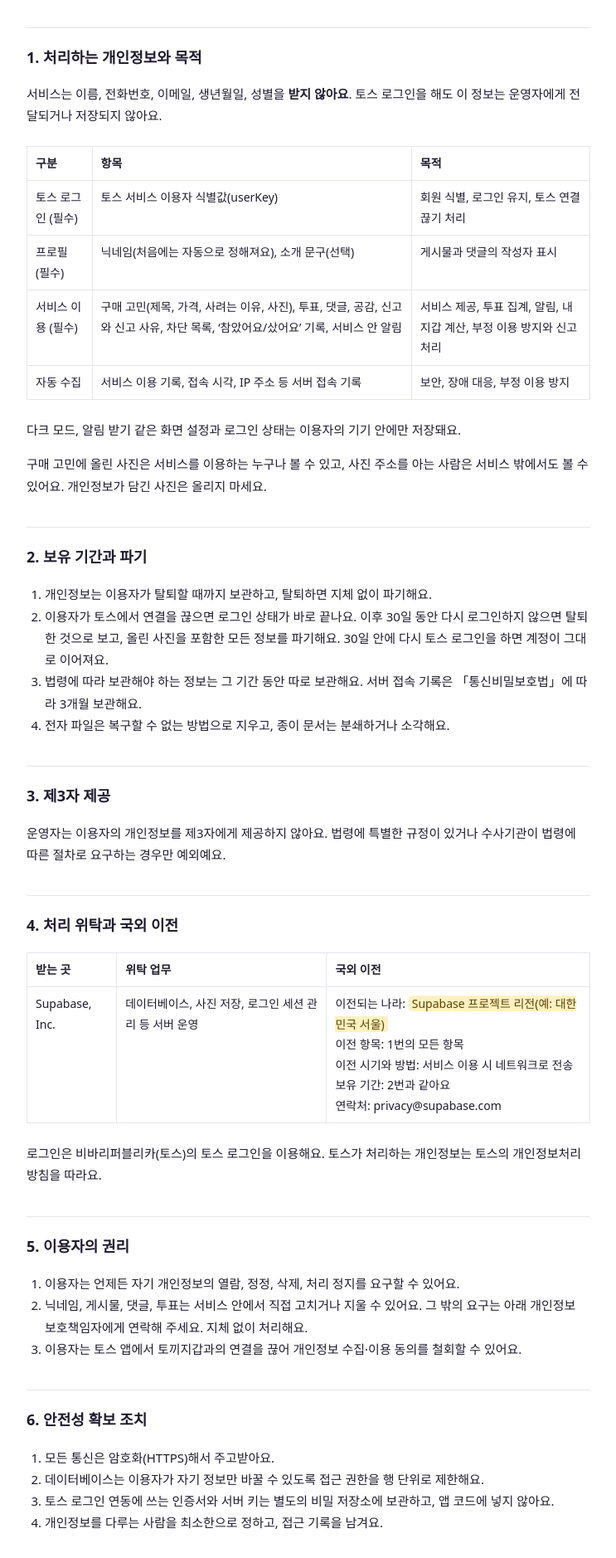
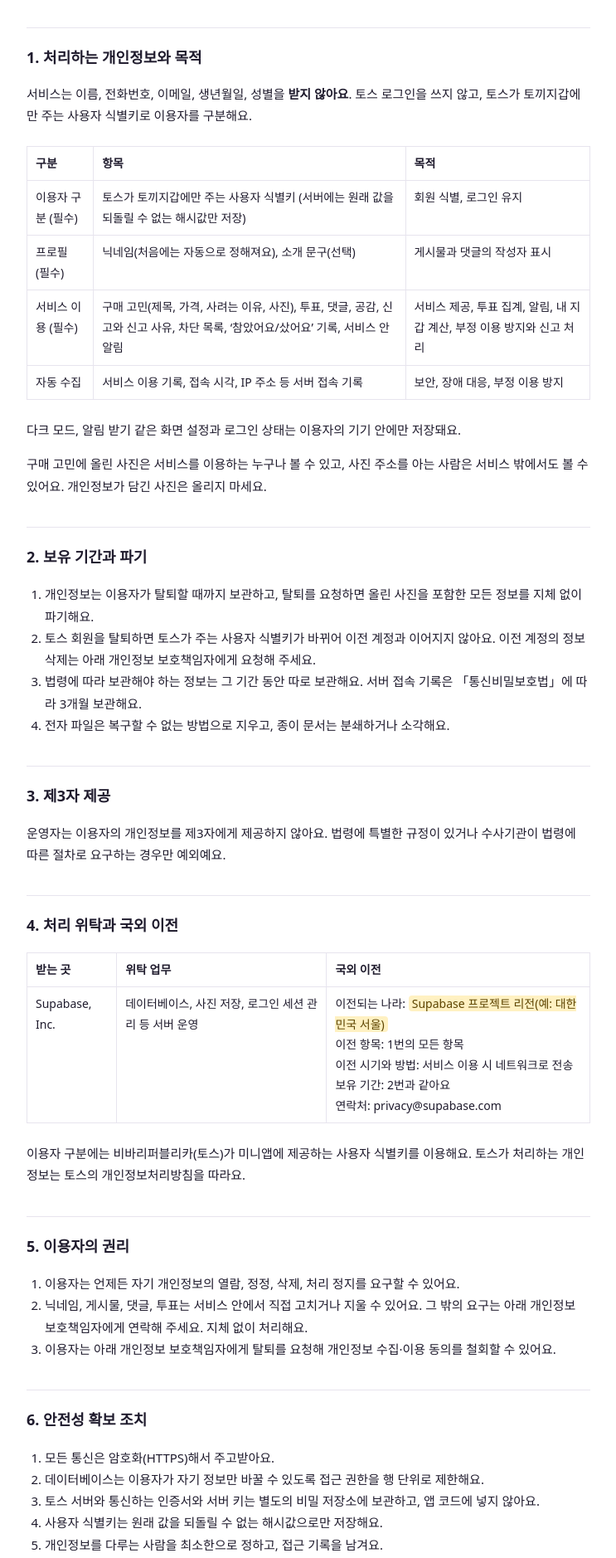
Before and after one commit to crunch28/tokki-wallet-legal, a plain HTML site: page docs/privacy.html in a window 1280 px wide. Shown: the part 228-2106 px from the top of the page at 83% size, without its empty margins (268-1011 px from the left). Drawn offline with Linux system fonts and the light colour scheme.

Commit message:
docs: 익명 사용자 식별키 기반으로 약관·개인정보처리방침 수정
Co-Authored-By: Claude Opus 5.5 <noreply@anthropic.com>

```diff
--- a/docs/privacy.html
+++ b/docs/privacy.html
@@ -17,7 +17,7 @@
   <p><mark>운영자 이름</mark>(이하 “운영자”)은 토스 미니앱 “토끼지갑”(이하 “서비스”)을 운영하면서 「개인정보 보호법」에 따라 이용자의 개인정보를 보호하고, 관련 고충을 빠르게 처리하기 위해 이 방침을 정해 공개해요.</p>
 
   <h2>1. 처리하는 개인정보와 목적</h2>
-  <p>서비스는 이름, 전화번호, 이메일, 생년월일, 성별을 <strong>받지 않아요</strong>. 토스 로그인을 해도 이 정보는 운영자에게 전달되거나 저장되지 않아요.</p>
+  <p>서비스는 이름, 전화번호, 이메일, 생년월일, 성별을 <strong>받지 않아요</strong>. 토스 로그인을 쓰지 않고, 토스가 토끼지갑에만 주는 사용자 식별키로 이용자를 구분해요.</p>
   <div class="table-wrap">
     <table>
       <thead>
@@ -25,9 +25,9 @@
       </thead>
       <tbody>
         <tr>
-          <td>토스 로그인 (필수)</td>
-          <td>토스 서비스 이용자 식별값(userKey)</td>
-          <td>회원 식별, 로그인 유지, 토스 연결 끊기 처리</td>
+          <td>이용자 구분 (필수)</td>
+          <td>토스가 토끼지갑에만 주는 사용자 식별키 (서버에는 원래 값을 되돌릴 수 없는 해시값만 저장)</td>
+          <td>회원 식별, 로그인 유지</td>
         </tr>
         <tr>
           <td>프로필 (필수)</td>
@@ -52,8 +52,8 @@
 
   <h2>2. 보유 기간과 파기</h2>
   <ol>
-    <li>개인정보는 이용자가 탈퇴할 때까지 보관하고, 탈퇴하면 지체 없이 파기해요.</li>
-    <li>이용자가 토스에서 연결을 끊으면 로그인 상태가 바로 끝나요. 이후 30일 동안 다시 로그인하지 않으면 탈퇴한 것으로 보고, 올린 사진을 포함한 모든 정보를 파기해요. 30일 안에 다시 토스 로그인을 하면 계정이 그대로 이어져요.</li>
+    <li>개인정보는 이용자가 탈퇴할 때까지 보관하고, 탈퇴를 요청하면 올린 사진을 포함한 모든 정보를 지체 없이 파기해요.</li>
+    <li>토스 회원을 탈퇴하면 토스가 주는 사용자 식별키가 바뀌어 이전 계정과 이어지지 않아요. 이전 계정의 정보 삭제는 아래 개인정보 보호책임자에게 요청해 주세요.</li>
     <li>법령에 따라 보관해야 하는 정보는 그 기간 동안 따로 보관해요. 서버 접속 기록은 「통신비밀보호법」에 따라 3개월 보관해요.</li>
     <li>전자 파일은 복구할 수 없는 방법으로 지우고, 종이 문서는 분쇄하거나 소각해요.</li>
   </ol>
@@ -82,20 +82,21 @@
       </tbody>
     </table>
   </div>
-  <p>로그인은 비바리퍼블리카(토스)의 토스 로그인을 이용해요. 토스가 처리하는 개인정보는 토스의 개인정보처리방침을 따라요.</p>
+  <p>이용자 구분에는 비바리퍼블리카(토스)가 미니앱에 제공하는 사용자 식별키를 이용해요. 토스가 처리하는 개인정보는 토스의 개인정보처리방침을 따라요.</p>
 
   <h2>5. 이용자의 권리</h2>
   <ol>
     <li>이용자는 언제든 자기 개인정보의 열람, 정정, 삭제, 처리 정지를 요구할 수 있어요.</li>
     <li>닉네임, 게시물, 댓글, 투표는 서비스 안에서 직접 고치거나 지울 수 있어요. 그 밖의 요구는 아래 개인정보 보호책임자에게 연락해 주세요. 지체 없이 처리해요.</li>
-    <li>이용자는 토스 앱에서 토끼지갑과의 연결을 끊어 개인정보 수집·이용 동의를 철회할 수 있어요.</li>
+    <li>이용자는 아래 개인정보 보호책임자에게 탈퇴를 요청해 개인정보 수집·이용 동의를 철회할 수 있어요.</li>
   </ol>
 
   <h2>6. 안전성 확보 조치</h2>
   <ol>
     <li>모든 통신은 암호화(HTTPS)해서 주고받아요.</li>
     <li>데이터베이스는 이용자가 자기 정보만 바꿀 수 있도록 접근 권한을 행 단위로 제한해요.</li>
-    <li>토스 로그인 연동에 쓰는 인증서와 서버 키는 별도의 비밀 저장소에 보관하고, 앱 코드에 넣지 않아요.</li>
+    <li>토스 서버와 통신하는 인증서와 서버 키는 별도의 비밀 저장소에 보관하고, 앱 코드에 넣지 않아요.</li>
+    <li>사용자 식별키는 원래 값을 되돌릴 수 없는 해시값으로만 저장해요.</li>
     <li>개인정보를 다루는 사람을 최소한으로 정하고, 접근 기록을 남겨요.</li>
   </ol>
 
```
Also changed, not shown: docs/terms.html (+5 -5 lines).
